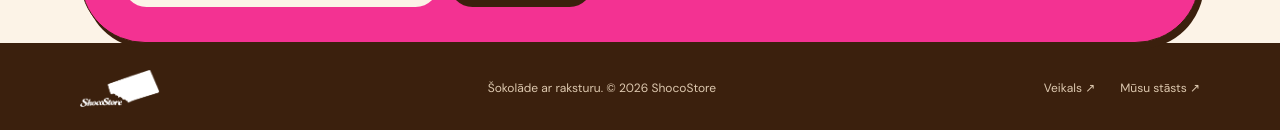
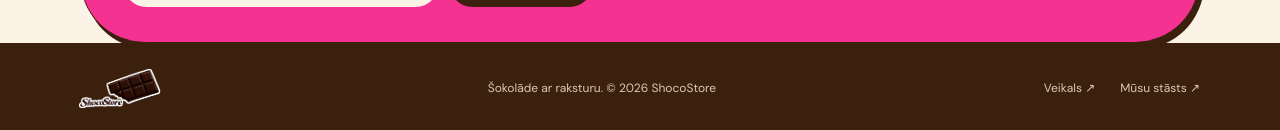
Before and after one commit to Scarletthedragon/ShocoStore, a Vue app: page / in a window 1280 px wide. Shown: the part 1757-1887 px from the top of the page. Built offline with nearby package versions, Linux system fonts and the light colour scheme; no server answers.

Commit message:
Salabots tumšā režīma logo kājenē

```diff
--- a/Frontend/src/style.css
+++ b/Frontend/src/style.css
@@ -78,7 +78,6 @@ html:has(dialog[open]){overflow:hidden}
 html,body{background:var(--page-bg);color:var(--page-text)}
 .theme-toggle{display:grid;place-items:center;flex-shrink:0;width:44px;height:44px;padding:10px;border:1px solid var(--theme-border);border-radius:50%;background:transparent;color:var(--page-text)}
 .theme-toggle svg{width:22px;height:22px}.theme-toggle:hover{background:var(--surface);border-color:var(--pink)}
-:root[data-theme="dark"] .site-header .brand img{filter:drop-shadow(-1px 0 0 #fff) drop-shadow(1px 0 0 #fff) drop-shadow(0 -1px 0 #fff) drop-shadow(0 1px 0 #fff)}
 :root[data-theme="dark"] .site-header nav{border-color:var(--theme-border)}
 :root[data-theme="dark"] :is(.login-link,.category-tabs button,.password-field button,.login-close,.cart-heading button,.cart-panel li button){color:var(--page-text)}
 :root[data-theme="dark"] :is(.login-link,.eyebrow,.outline-button,.quantity-control){border-color:var(--theme-border)}
@@ -118,6 +117,9 @@ html,body{background:var(--page-bg);color:var(--page-text)}
 .wish-button svg,.wishlist-link svg{width:21px;height:21px}
 .wish-button:hover,.wishlist-link:hover{border-color:var(--pink);color:var(--pink)}
 .wish-button.is-wished{color:var(--pink);border-color:var(--pink)}
+
+.footer-brand img{filter:drop-shadow(-1px 0 0 #fff) drop-shadow(1px 0 0 #fff) drop-shadow(0 -1px 0 #fff) drop-shadow(0 1px 0 #fff)}
+:root[data-theme="dark"] .brand img{filter:drop-shadow(-1px 0 0 #fff) drop-shadow(1px 0 0 #fff) drop-shadow(0 -1px 0 #fff) drop-shadow(0 1px 0 #fff)}
 .wishlist-link{position:relative;background:transparent}.wishlist-link[aria-current="page"]{color:var(--pink);border-color:var(--pink)}
 .wishlist-badge{position:absolute;top:-5px;right:-5px;min-width:19px;height:19px;padding-inline:4px;border-radius:20px;background:var(--pink);color:white;font-size:10px;display:grid;place-items:center}
 .spotlight-copy .spotlight-wish{position:static;display:inline-grid;vertical-align:middle;margin:20px 0 0 10px;box-shadow:none}
```
